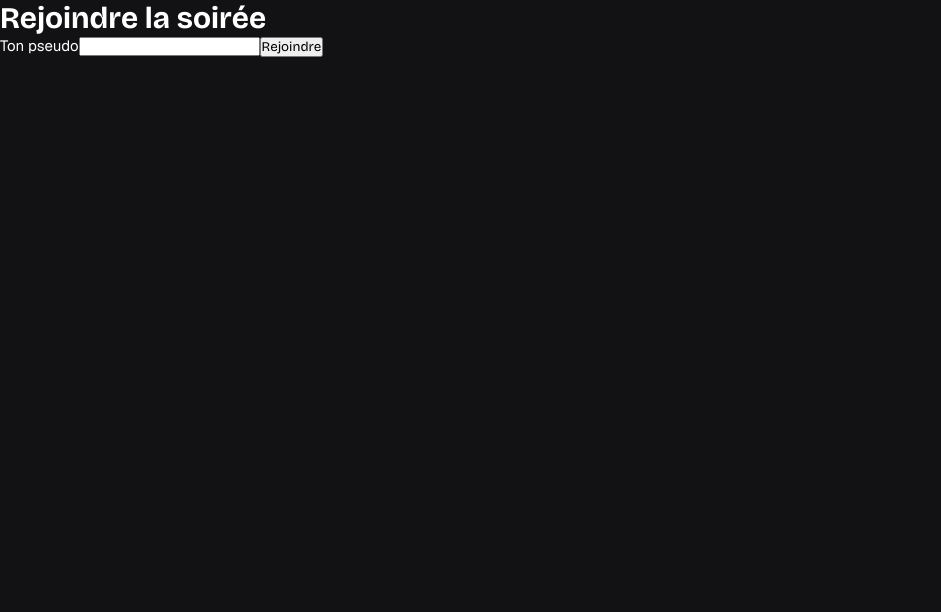
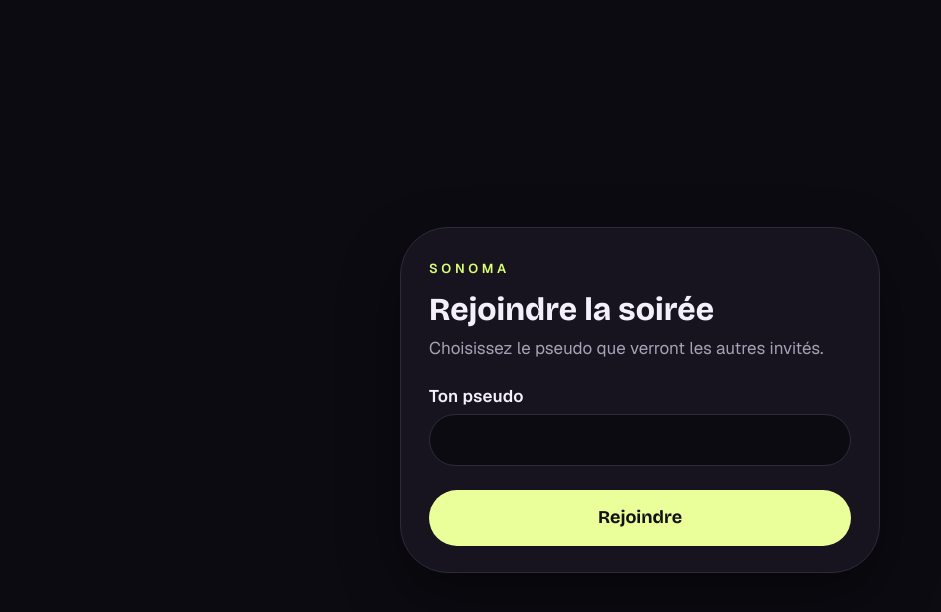
Before and after one commit to lundoki92/sonoma, a React app in the folder frontend/: page /join/1 in a window 1280 px wide. Shown: the top 612 px of the page, without its empty margins (0-941 px from the left). Built offline with nearby package versions, Linux system fonts and the light colour scheme; no server answers; the HTML template or start-up script is replaced by a standard one.

Commit message:
style: reuse the auth card on the create and join screens

```diff
--- a/frontend/src/pages/Auth.css
+++ b/frontend/src/pages/Auth.css
@@ -34,6 +34,8 @@
   padding: 32px 16px;
   background-color: var(--auth-bg);
   color: var(--auth-text);
+  /* Rend les contrôles natifs (calendrier, heure) lisibles sur fond sombre. */
+  color-scheme: dark;
 }
 
 /* ---------- LA CARTE ---------- */
@@ -246,6 +248,14 @@
   color: var(--auth-muted);
 }
 
+/* Lien de retour des formulaires hors auth (création de soirée). */
+.auth-card .form-back {
+  margin: 20px 0 0;
+  text-align: center;
+  font-size: 14px;
+  color: var(--auth-muted);
+}
+
 .auth-card a {
   color: var(--auth-accent);
   font-weight: 600;
--- a/frontend/src/pages/CreatePlaylist.jsx
+++ b/frontend/src/pages/CreatePlaylist.jsx
@@ -1,5 +1,9 @@
 import { useState } from "react";
-import { useNavigate } from "react-router";
+import { Link, useNavigate } from "react-router";
+import ExplanationText from "../components/common/ExplanationText";
+import Button from "../components/common/Button";
+import { Champ } from "../components/Champ.jsx";
+import "./Auth.css";
 
 
 function CreatePlaylist() {
@@ -49,14 +53,17 @@ function CreatePlaylist() {
   };
 
   return (
-    <div>
-      <h1>Create a playlist</h1>
+    <main className="carte-form">
+      <div className="auth-card">
+        <ExplanationText
+          title="Create a playlist"
+          text="Name your party and choose when it starts."
+        />
 
         <form onSubmit={handleSubmit}>
-        <div>
-          <label htmlFor="playlist-name">Playlist name</label>
-          <input
+          <Champ
             id="playlist-name"
+            label="Playlist name"
             type="text"
             placeholder="My birthday party"
             value={name}
@@ -64,35 +71,43 @@ function CreatePlaylist() {
             maxLength={100}
             required
           />
-        </div>
 
-        <div>
-          <label htmlFor="playlist-date">Date and time</label>
-          <input
+          <Champ
             id="playlist-date"
+            label="Date and time"
             type="datetime-local"
             value={dateTime}
             onChange={(event) => setDateTime(event.target.value)}
             required
           />
-        </div>
 
-        <button type="submit" disabled={loading}>
-          {loading ? "Creating..." : "Create playlist"}
-        </button>
+          <Button
+            type="submit"
+            disabled={loading}
+            text={loading ? "Creating..." : "Create playlist"}
+          />
         </form>
 
-      {error && <p role="alert">{error}</p>}
+        {error && (
+          <p className="alerte" role="alert">
+            {error}
+          </p>
+        )}
 
         {playlist && (
-        <div>
+          <div className="succes">
             <h2>Playlist created successfully!</h2>
             <p>Name: {playlist.name}</p>
             <p>Playlist ID: {playlist.id}</p>
             <p>Status: {playlist.status}</p>
           </div>
         )}
+
+        <p className="form-back">
+          <Link to="/">← Back to the dashboard</Link>
+        </p>
       </div>
+    </main>
   );
 }
 
--- a/frontend/src/pages/GuestJoin.jsx
+++ b/frontend/src/pages/GuestJoin.jsx
@@ -1,5 +1,9 @@
 import { useState } from "react";
 import { useParams, useNavigate } from "react-router";
+import ExplanationText from "../components/common/ExplanationText";
+import Button from "../components/common/Button";
+import { Champ } from "../components/Champ.jsx";
+import "./Auth.css";
 
 function GuestJoinPage() {
   const { code } = useParams();
@@ -30,22 +34,36 @@ function GuestJoinPage() {
   };
 
   return (
-    <main>
-      <h1>Rejoindre la soirée</h1>
+    <main className="carte-form">
+      <div className="auth-card">
+        <ExplanationText
+          title="Rejoindre la soirée"
+          text="Choisissez le pseudo que verront les autres invités."
+        />
+
         <form onSubmit={handleSubmit}>
-        <label htmlFor="guest-name">Ton pseudo</label>
-        <input
+          <Champ
             id="guest-name"
+            label="Ton pseudo"
             value={name}
             onChange={(e) => setName(e.target.value)}
             maxLength={50}
             required
           />
-        <button type="submit" disabled={loading}>
-          {loading ? "..." : "Rejoindre"}
-        </button>
+
+          <Button
+            type="submit"
+            disabled={loading}
+            text={loading ? "..." : "Rejoindre"}
+          />
         </form>
-      {error && <p role="alert">{error}</p>}
+
+        {error && (
+          <p className="alerte" role="alert">
+            {error}
+          </p>
+        )}
+      </div>
     </main>
   );
 }
```
Lines whose indentation alone changed are shown as unchanged.
